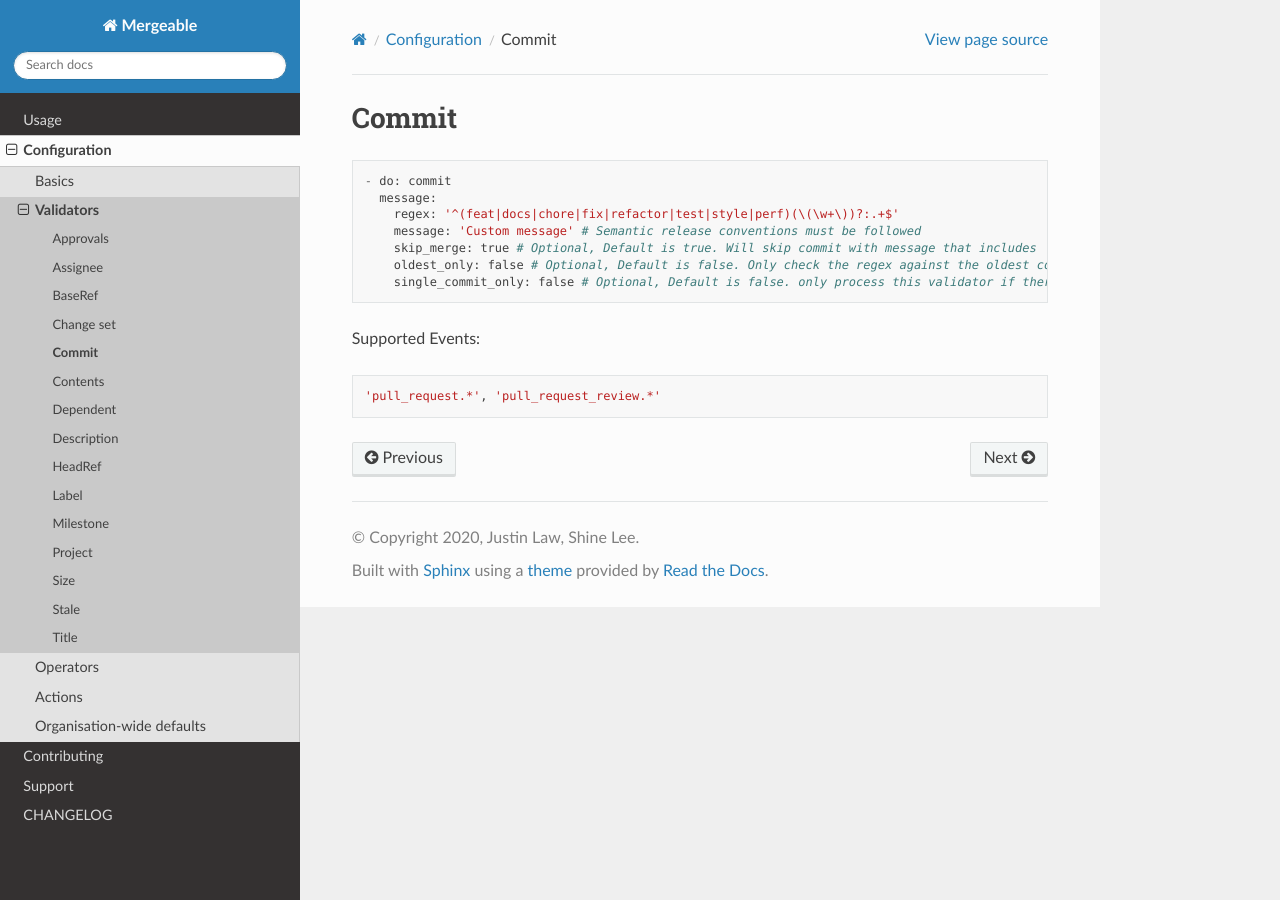
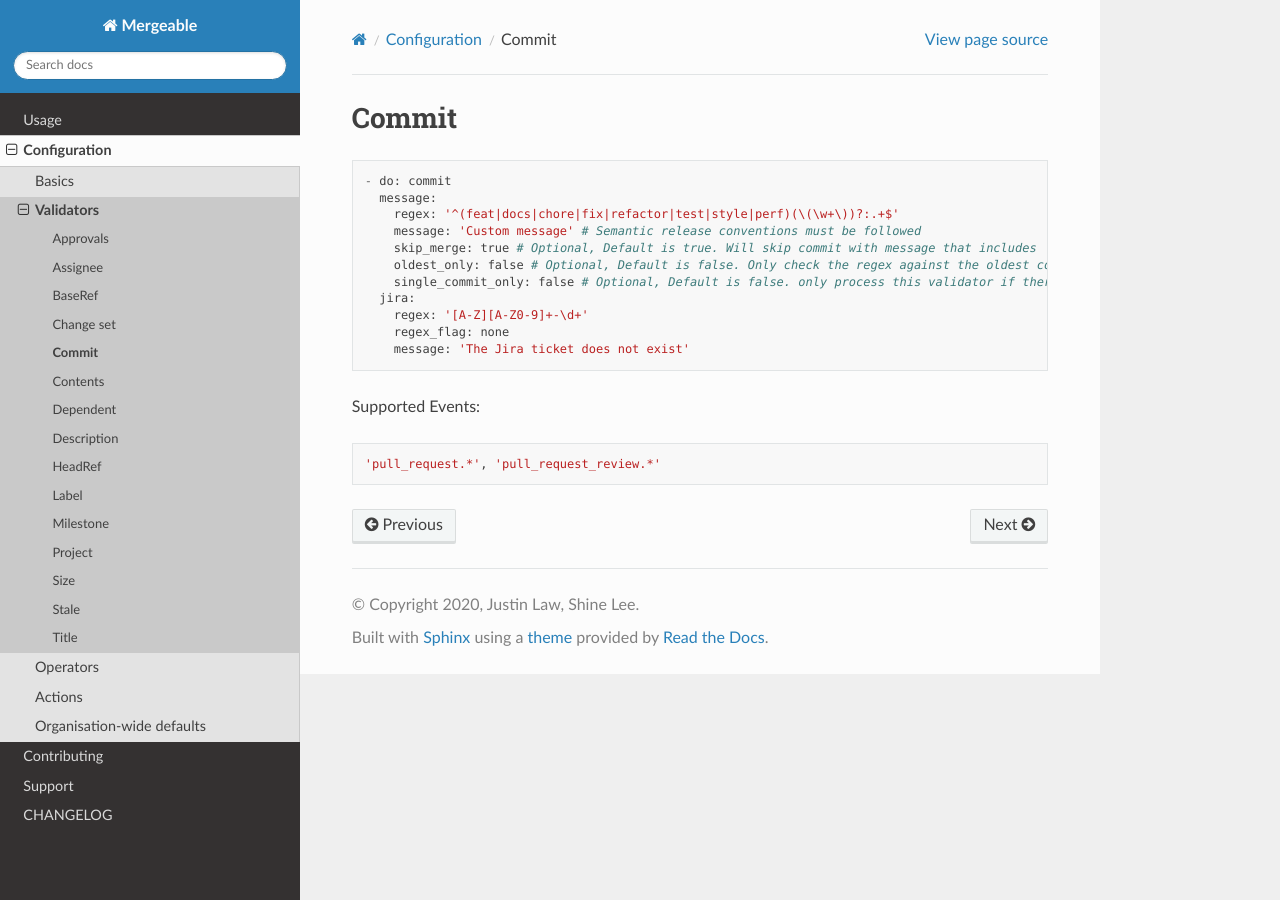
Before and after one commit to mergeability/mergeable, a Sphinx documentation site: the page built from docs/validators/commit.rst, in a window 1280 px wide. Built offline with Sphinx 7.4.7 and the Read the Docs theme 2.0.0, drawn with Linux system fonts in a browser that asks for light colours; pages that are not in the unit, such as notebooks, are missing from menus.

Commit message:
enabled removed and docs implemnted

```diff
--- a/docs/validators/commit.rst
+++ b/docs/validators/commit.rst
@@ -10,6 +10,10 @@ Commit
         skip_merge: true # Optional, Default is true. Will skip commit with message that includes 'Merge'
         oldest_only: false # Optional, Default is false. Only check the regex against the oldest commit
         single_commit_only: false # Optional, Default is false. only process this validator if there is one commit
+      jira:
+        regex: '[A-Z][A-Z0-9]+-\d+'
+        regex_flag: none
+        message: 'The Jira ticket does not exist'
 
 Supported Events:
 ::
--- a/docs/validators/description.rst
+++ b/docs/validators/description.rst
@@ -23,6 +23,10 @@ Description
       ends_with:
          match: 'Any last sentence' # array of strings
          message: 'Come message...' # optional
+      jira:
+        regex: '[A-Z][A-Z0-9]+-\d+'
+        regex_flag: none
+        message: 'The Jira ticket does not exist'
 
 you can use ``and`` and ``or`` options to create more complex validations
 
--- a/docs/validators/headRef.rst
+++ b/docs/validators/headRef.rst
@@ -12,6 +12,10 @@ HeadRef
          regex: 'feature-branch2'
          regex_flag: 'none' # Optional. Specify the flag for Regex. default is 'i', to disable default use 'none'
          message: 'Custom message...'
+      jira:
+        regex: '[A-Z][A-Z0-9]+-\d+'
+        regex_flag: none
+        message: 'The Jira ticket does not exist'
 
 
 Simple example:
--- a/docs/validators/label.rst
+++ b/docs/validators/label.rst
@@ -21,6 +21,10 @@ Label
       ends_with:
          match: 'A String' # or array of strings
          message: 'Come message...'
+      jira:
+        regex: '[A-Z][A-Z0-9]+-\d+'
+        regex_flag: none
+        message: 'The Jira ticket does not exist'
       # all of the message sub-option is optional
 
 ::
--- a/docs/validators/milestone.rst
+++ b/docs/validators/milestone.rst
@@ -21,6 +21,10 @@ Milestone
       ends_with:
          match: 'A String' # array list of strings
          message: 'Come message...'
+      jira:
+        regex: '[A-Z][A-Z0-9]+-\d+'
+        regex_flag: none
+        message: 'The Jira ticket does not exist'
       # all of the message sub-option is optional
 
 ::
--- a/docs/validators/title.rst
+++ b/docs/validators/title.rst
@@ -22,6 +22,10 @@ Title
          match: 'A String' # or array of strings
          message: 'Come message...'
          # all of the message sub-option is optional
+      jira:
+        regex: '[A-Z][A-Z0-9]+-\d+'
+        regex_flag: none
+        message: 'The Jira ticket does not exist'
 
 ::
 
```
Also changed, not shown: 7 other files.
